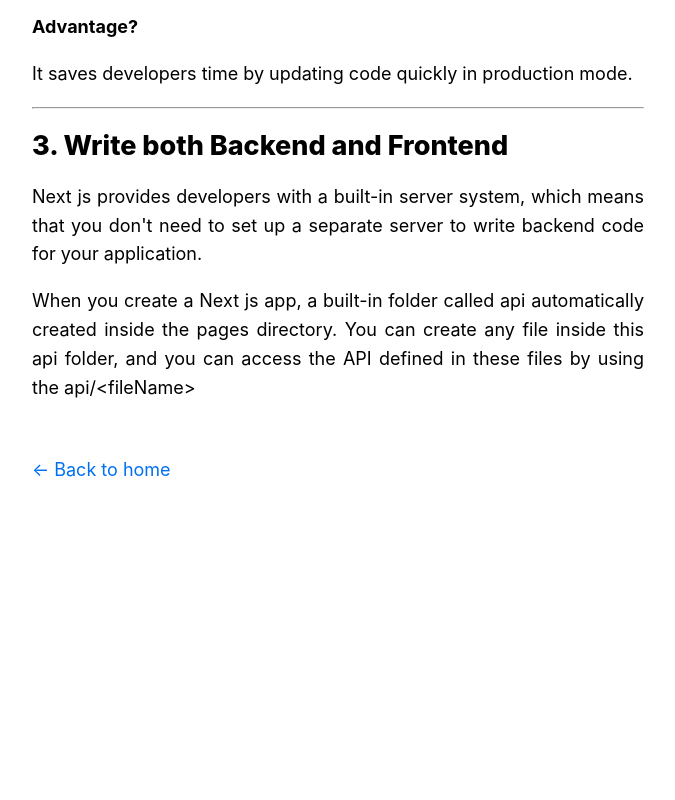
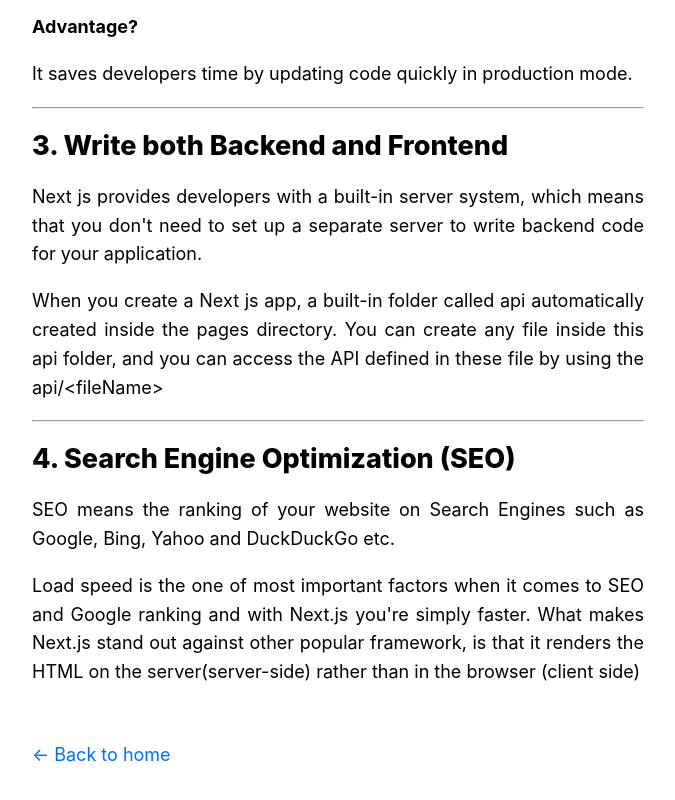
Before and after one commit to iamshiv007/NextJS-Portfolio, a Next.js app: page /posts/first-post in a window 1280 px wide. Shown: the part 1898-2698 px from the top of the page, without its empty margins (302-977 px from the left). Before the commit the page ends 2491 px from the top, so only its background shows below. Built offline with nearby package versions, Linux system fonts and the light colour scheme.

Commit message:
why Nex.js :Thirt point (seo) completed

```diff
--- a/pages/posts/first-post.jsx
+++ b/pages/posts/first-post.jsx
@@ -1,7 +1,6 @@
 import Layout from "@/components/layout";
 import Head from "next/head";
 import utilStyles from "../../styles/utils.module.css";
-import { useEffect, useState } from "react";
 
 const FirstPost = () => {
   return (
@@ -90,8 +89,32 @@ const FirstPost = () => {
         <p className={utilStyles.headingLg}>
           3. Write both Backend and Frontend
         </p>
-        <p>Next js provides developers with a built-in server system, which means that you don't need to set up a separate server to write backend code for your application.</p>
-        <p>When you create a Next js app, a built-in folder called api automatically created inside the pages directory. You can create any file inside this api folder, and you can access the API defined in these files by using the api/&lt;fileName&gt;</p>
+        <p>
+          Next js provides developers with a built-in server system, which means
+          that you don't need to set up a separate server to write backend code
+          for your application.
+        </p>
+        <p>
+          When you create a Next js app, a built-in folder called api
+          automatically created inside the pages directory. You can create any
+          file inside this api folder, and you can access the API defined in
+          these file by using the api/&lt;fileName&gt;
+        </p>
+      </div>
+      <hr />
+      <div>
+        <p className={utilStyles.headingLg}>
+          4. Search Engine Optimization (SEO)
+        </p>
+        <p>
+          SEO means the ranking of your website on Search Engines such as Google, Bing, Yahoo and DuckDuckGo etc.
+        </p>
+        <p>
+          Load speed is the one of most important factors when it comes to SEO and Google ranking and with Next.js you're simply faster. What makes Next.js stand out against other popular framework, is that it renders the HTML on the server(server-side) rather than in the browser (client side)
+        </p>
+        <p>
+
+        </p>
       </div>
     </Layout>
   );
```
